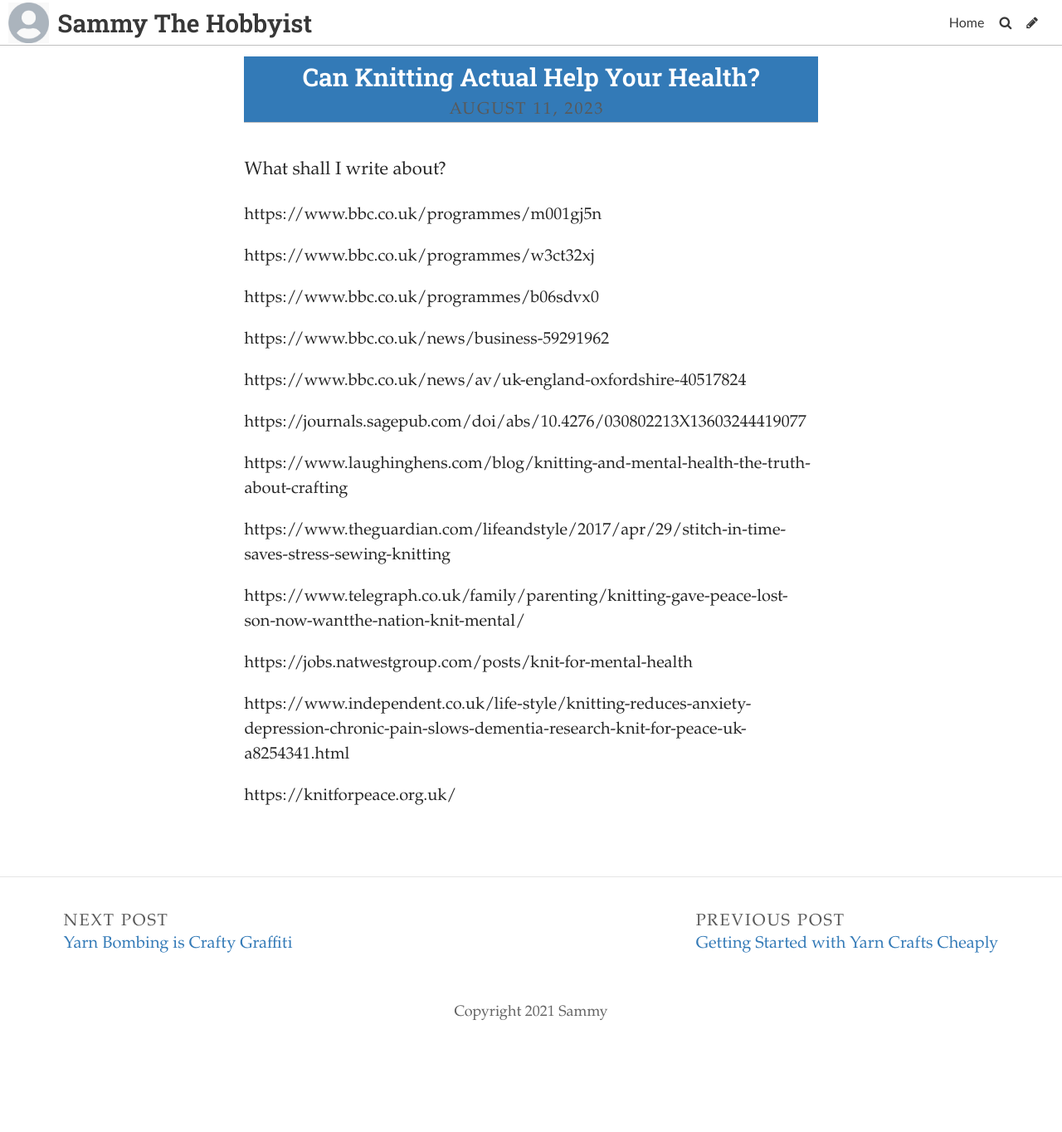
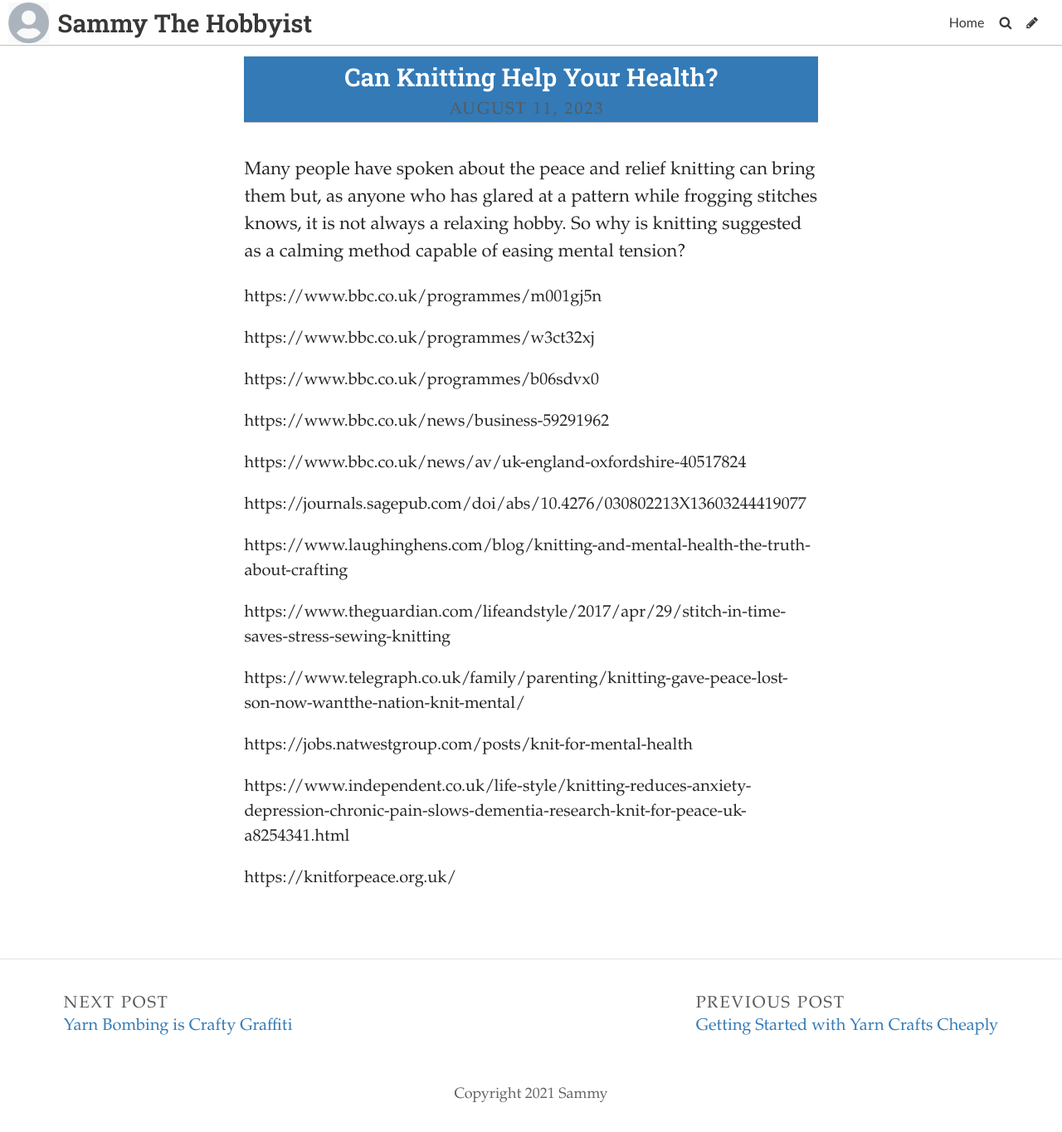
Before and after one commit to SammySpinsAYarn/Blog, a Jekyll site: the page built from _posts/2023-08-12-still-behind.md, in a window 1280 px wide. Shown: the whole page at 83% size. Built offline with Jekyll 4.4.1, drawn with Linux system fonts in a browser that asks for light colours; some web fonts are replaced; before the commit the page ends 1265 px from its top, so only the background shows below that.

Commit message:
Update Post “2023-08-12-still-behind”

```diff
--- a/_posts/2023-08-12-still-behind.md
+++ b/_posts/2023-08-12-still-behind.md
@@ -1,11 +1,11 @@
 ---
 layout: post
-title: Can Knitting Actual Help Your Health?
+title: Can Knitting Help Your Health?
 date: 2023-08-11T14:06:47.957Z
 title_color: "#ffffff"
 comments: false
 ---
-W﻿hat shall I write about?
+M﻿any people have spoken about the peace and relief knitting can bring them but, as anyone who has glared at a pattern while frogging stitches knows, it is not always a relaxing hobby. So why is knitting suggested as a calming method capable of easing mental tension?
 
 https://www.bbc.co.uk/programmes/m001gj5n
 
```
